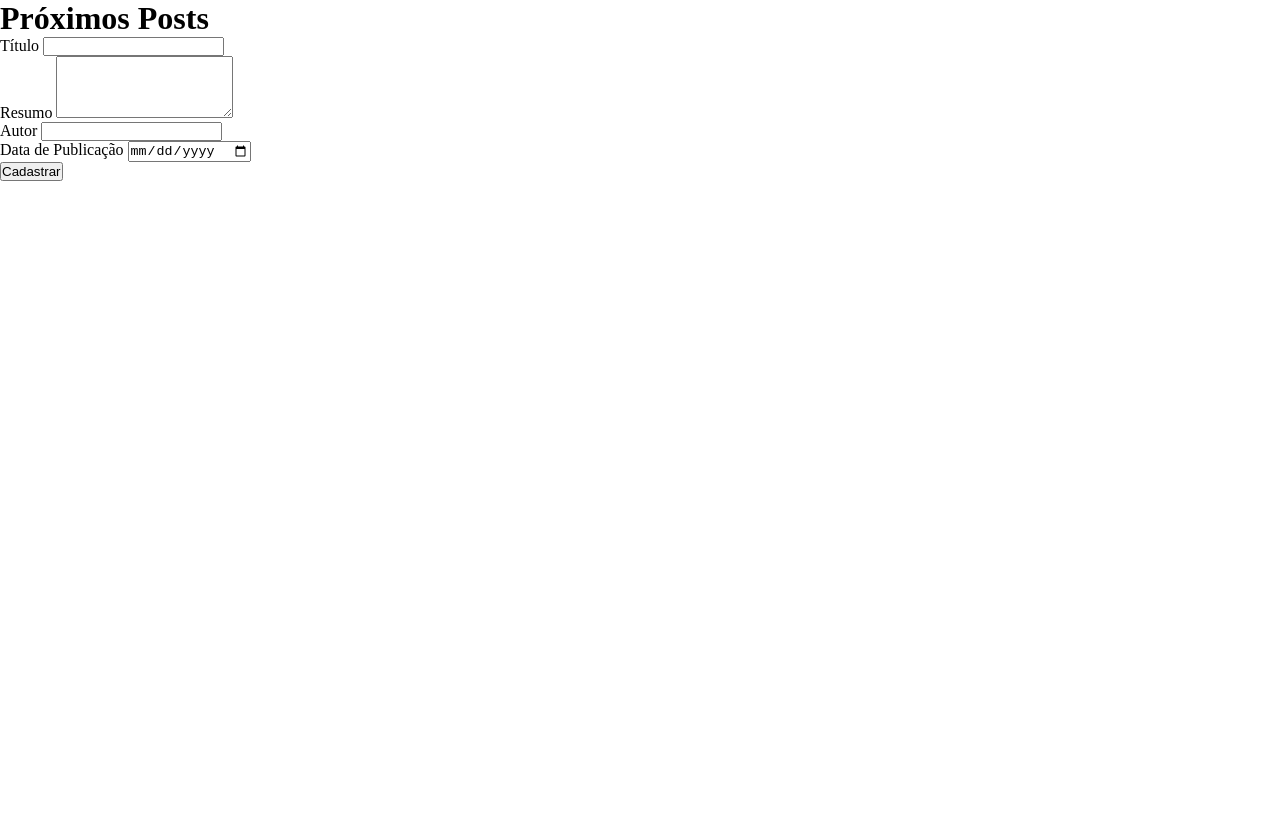
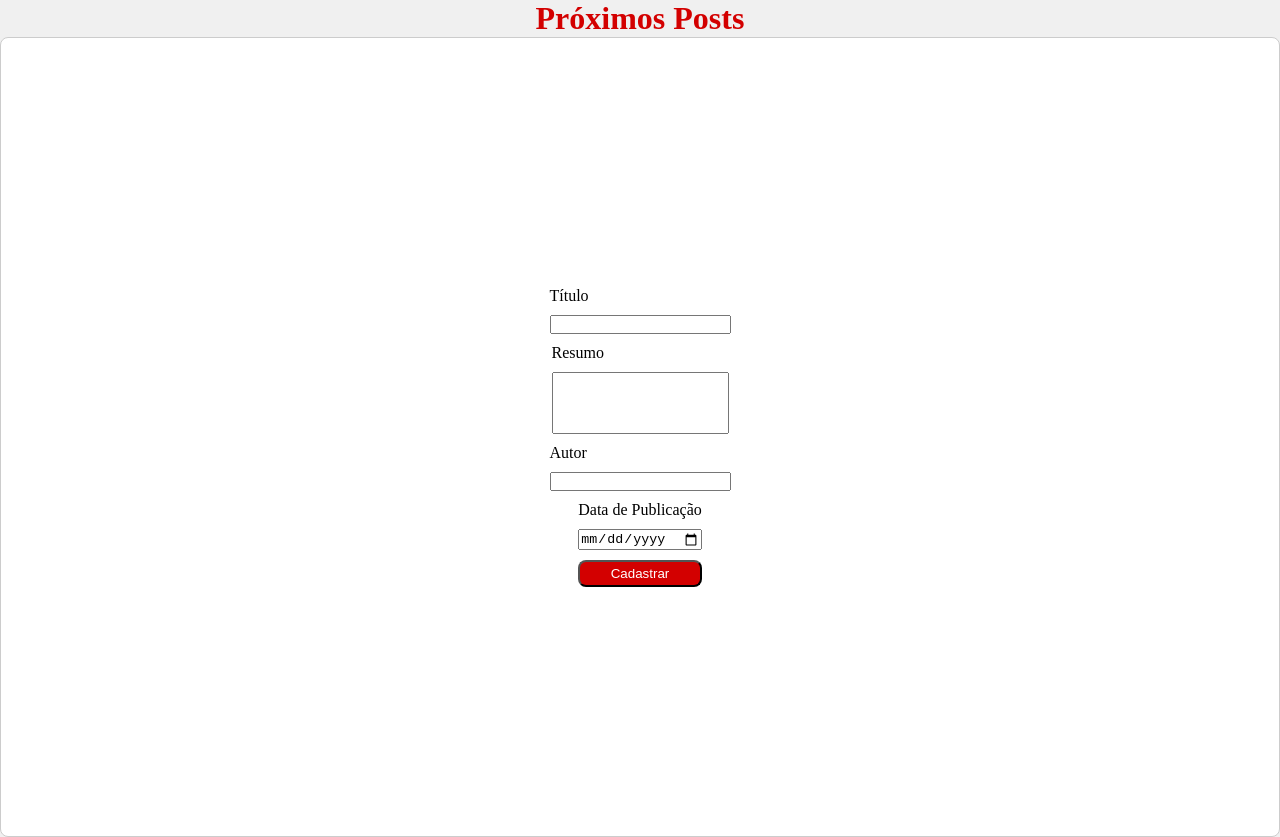
Before and after one commit to MariaRita011/ObjectsPosts, a plain HTML site: page index.html in a window 1280 px wide. Before the commit the page ends 800 px from the top, so only its background shows below. Drawn offline with Linux system fonts and the light colour scheme.

Commit message:
fea: partial style confecton

```diff
--- a/assets/css/style.index.css
+++ b/assets/css/style.index.css
@@ -3,3 +3,51 @@
     padding: 0;
     box-sizing: border-box;
 }
+
+body {
+    background-color: #f0f0f0;
+}
+
+h1 {
+    text-align: center;
+    color: #d30000;
+}
+
+#postForm {
+    display: flex;
+    flex-direction: column;
+    justify-content: center;
+    align-items: center;
+    height: 100vh;
+    width: 100%;
+    padding: 20px;
+    border: 1px solid #ccc;
+    border-radius: 8px;
+    background-color: #ffffff;
+}
+
+label,
+input,
+textarea {
+    display: block;
+    margin-bottom: 10px;
+    width: 100%;
+    box-sizing: border-box;
+}
+
+textarea {
+    resize: none;
+}
+
+button {
+background-color: #d30000;
+color: #ffffff;
+cursor: pointer;
+width: 10%;
+padding: 0.25rem;
+border-radius: 8px;
+}
+
+button:hover {
+background-color: #a00000;
+}
--- a/index.html
+++ b/index.html
@@ -36,5 +36,8 @@
 
         <button type="button" >Cadastrar</button>
     </div>
+    <div id="list">
+
+    </div>
 </body>
 </html>
```
